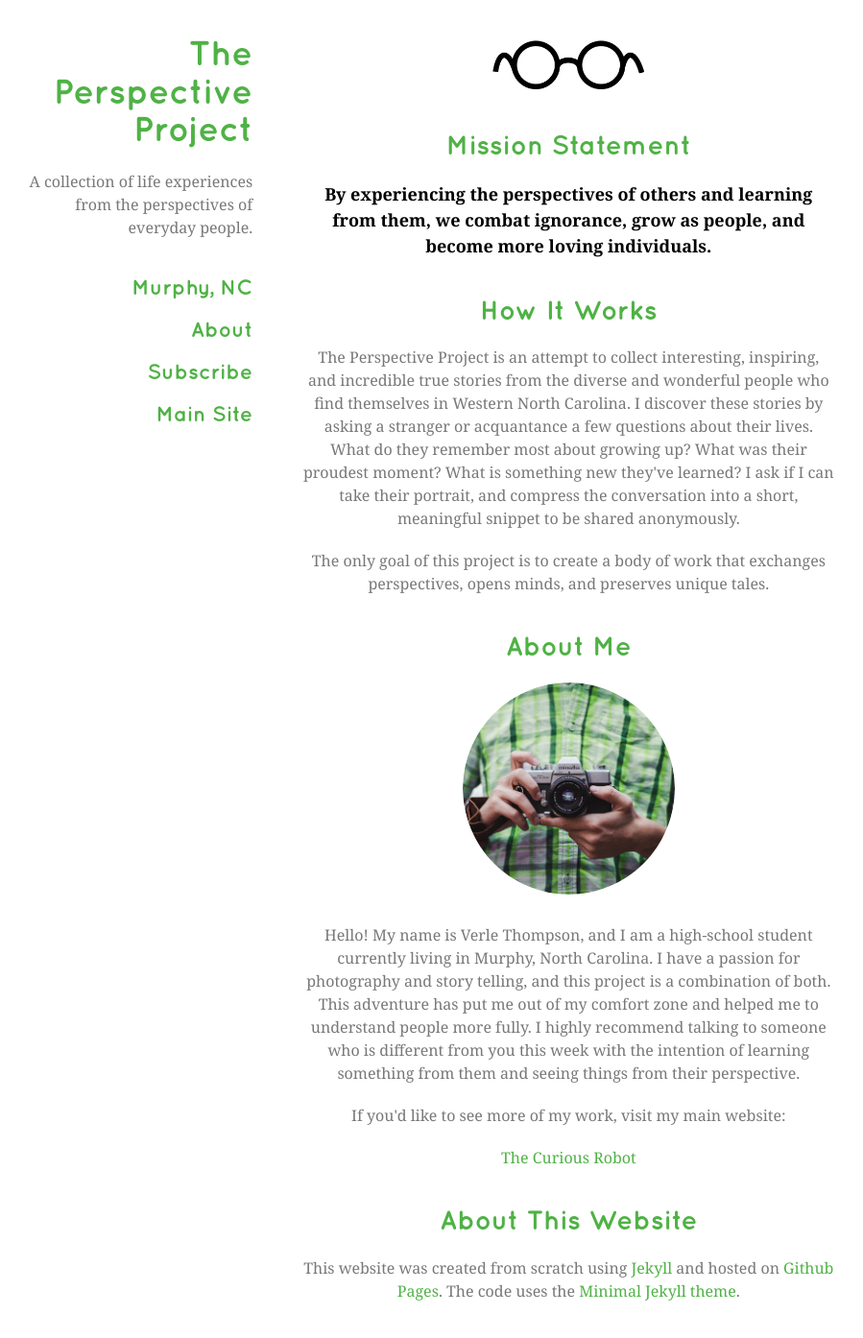
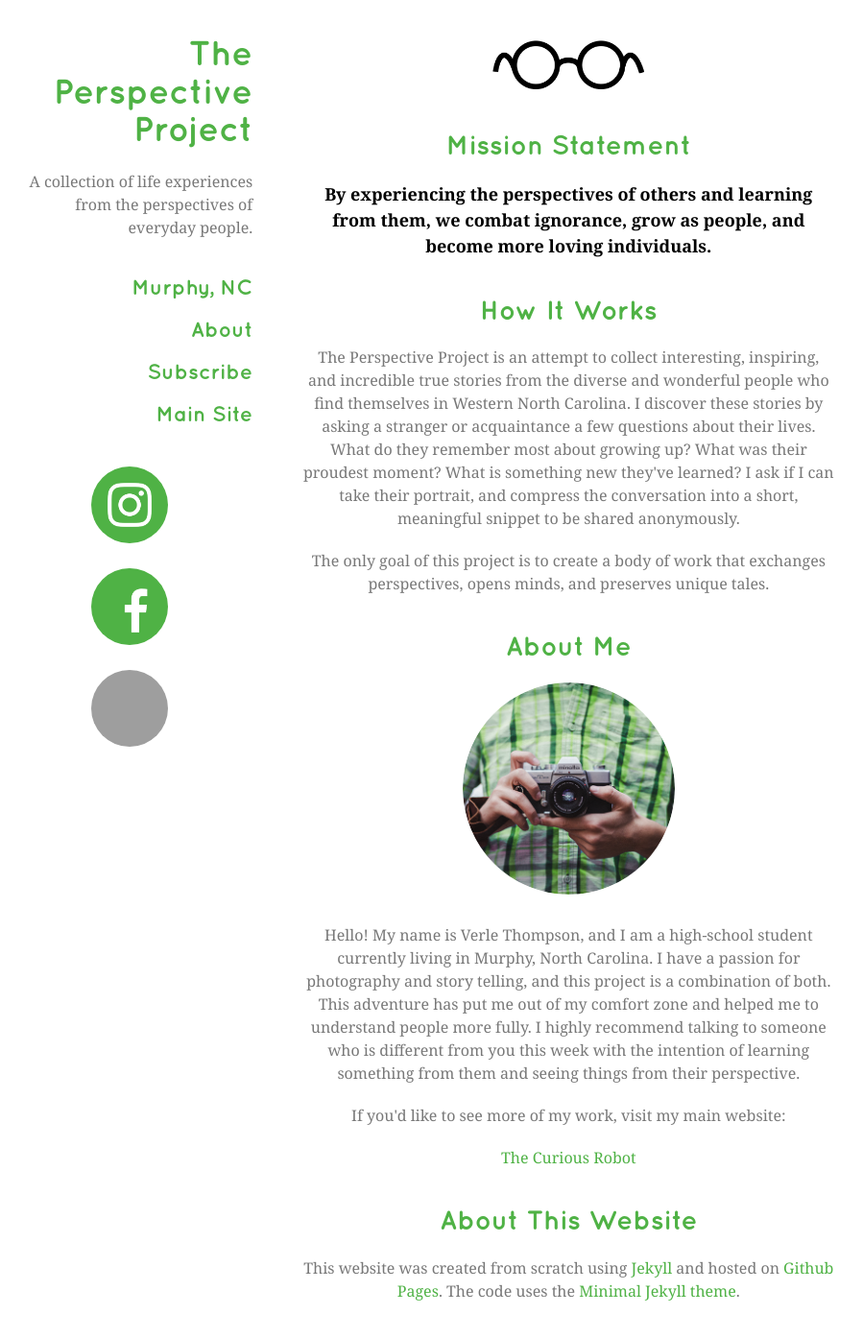
Before and after one commit to curious-robot/perspectiveproject, a Jekyll site: the page built from about.html, in a window 1280 px wide and 1400 px high. Shown: the top 1394 px of the window at 96% size, without its empty margins (142-1041 px from the left). Built offline with Jekyll 4.4.1, drawn with Linux system fonts in a browser that asks for light colours; grey boxes are pictures that could not be loaded.

Commit message:
Stuff changed

```diff
--- a/_includes/sidebar.html
+++ b/_includes/sidebar.html
@@ -24,9 +24,9 @@
 	  </div>
 
 	  <div class="social-icons">
-		<a href="https://www.instagram.com/theperspectiveproject" class="social-icon" id="instagram-social-icon"></a>
-		<a href="https://www.facebook.com/perspectiveprojectofnc" class="social-icon" id="facebook-social-icon"></a>
-		<a href="https://eepurl.com/c2Autn" class="social-icon" id="email-social-icon"></a>
+		<a href="https://www.instagram.com/theperspectiveproject" class="social-icon-link" id="instagram-social-icon"><img src="/assets/images/instagram-logo.png" class="social-icon-img"/></a>
+		<a href="https://www.facebook.com/perspectiveprojectofnc" class="social-icon-link" id="facebook-social-icon"><img src="/assets/images/facebook-logo.png" class="social-icon-img"/></a></a>
+		<a href="https://eepurl.com/c2Autn" class="social-icon-link" id="email-social-icon"><img src="/assets/images/mail-icon.png" class="social-icon-img"/></a></a>
 	  </div>
 	</nav>
 </header>
--- a/about.html
+++ b/about.html
@@ -11,7 +11,7 @@ permalink: /about/
 
 
 <h1 class="about-page-header">How It Works</h1>
-<p class="center">The Perspective Project is an attempt to collect interesting, inspiring, and incredible true stories from the diverse and wonderful people who find themselves in Western North Carolina. I discover these stories by asking a stranger or acquantance a few questions about their lives. What do they remember most about growing up? What was their proudest moment? What is something new they've learned? I ask if I can take their portrait, and compress the conversation into a short, meaningful snippet to be shared anonymously.</p>
+<p class="center">The Perspective Project is an attempt to collect interesting, inspiring, and incredible true stories from the diverse and wonderful people who find themselves in Western North Carolina. I discover these stories by asking a stranger or acquaintance a few questions about their lives. What do they remember most about growing up? What was their proudest moment? What is something new they've learned? I ask if I can take their portrait, and compress the conversation into a short, meaningful snippet to be shared anonymously.</p>
 <p class="center">The only goal of this project is to create a body of work that exchanges perspectives, opens minds, and preserves unique tales.</p>
 
 
--- a/assets/css/style.scss
+++ b/assets/css/style.scss
@@ -70,8 +70,21 @@ body {
 
 .social-icons {
 	display: block;
-	position: relative;
-	bottom: 10%;
+	margin-top: 40px;
+
+	.social-icon-link {
+		text-align: center;
+		display: block;
+		margin-top: 20px;
+	}
+
+	.social-icon-img {
+		border-radius: 100%;
+		position: relative;
+		float: center;
+		width: 80px;
+		height: 80px;
+	}
 }
 
 
```
Also changed, not shown: assets/images/facebook-logo.png, assets/images/instagram-logo.png, assets/images/mail-logo.png.
